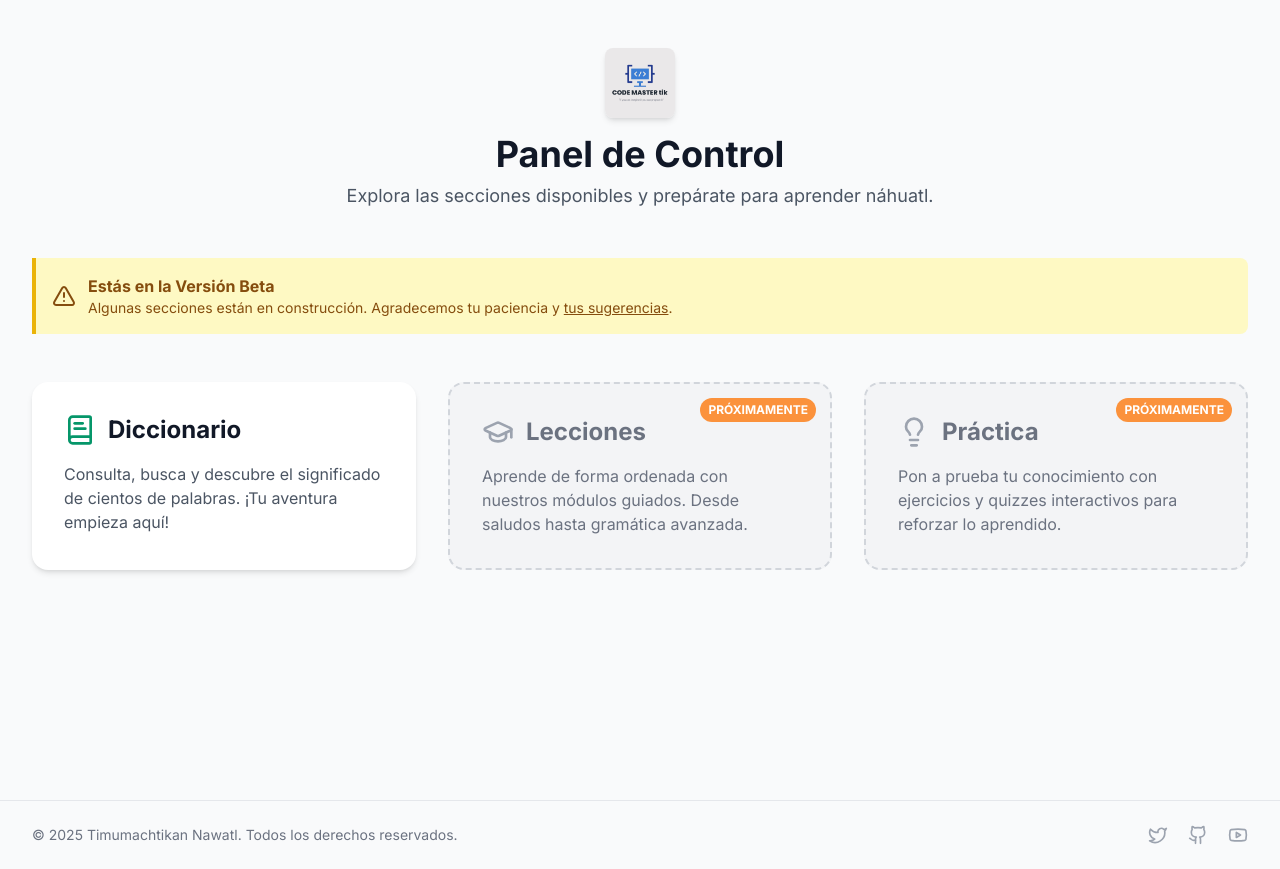
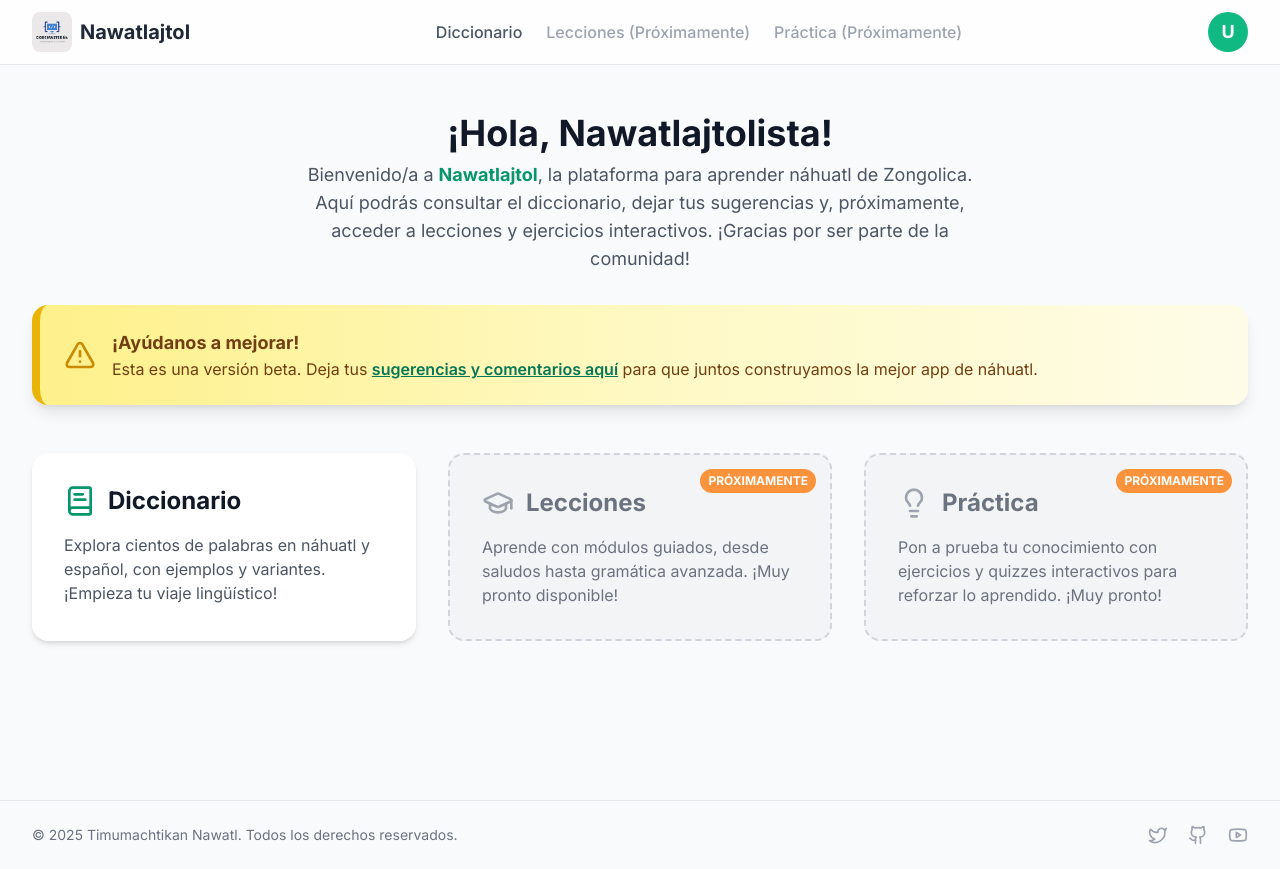
Before and after one commit to joseorteha/nahuatl-web, a Next.js app in the folder frontend/: page /dashboard in a window 1280 px wide. Built offline with nearby package versions, Linux system fonts and the light colour scheme; sample sign-in values are in the browser's storage.

Commit message:
Agregar el componente `Header` en las páginas de Dashboard, Diccionario, Login y Perfil, mejorando la consistencia visual y la navegación en la aplicación. Se actualizan los mensajes de bienvenida y se optimizan los textos descriptivos para una mejor experiencia del usuario.

```diff
--- a/frontend/src/app/dashboard/page.tsx
+++ b/frontend/src/app/dashboard/page.tsx
@@ -5,6 +5,7 @@ import { useRouter } from 'next/navigation';
 import { AlertTriangle, BookText, GraduationCap, Lightbulb } from 'lucide-react';
 import { motion } from 'framer-motion';
 import Image from 'next/image';
+import Header from '@/components/Header';
 
 interface User {
   id: string;
@@ -80,28 +81,30 @@ export default function Dashboard() {
 
   return (
     <div className="min-h-screen bg-gray-50 text-gray-800">
+      <Header />
       <main className="container mx-auto px-4 sm:px-6 lg:px-8 py-12">
         <motion.div
           initial="hidden"
           animate="visible"
           variants={containerVariants}
         >
-          {/* Header */}
-          <motion.div variants={itemVariants} className="mb-12 flex flex-col items-center">
-            <Image src="/logo.png" alt="Logo Code Master tik" width={70} height={70} className="mb-4 rounded-lg shadow-md" />
-            <h1 className="text-4xl font-bold text-gray-900">Panel de Control</h1>
-            <p className="mt-2 text-lg text-gray-600">Explora las secciones disponibles y prepárate para aprender náhuatl.</p>
+          {/* Bienvenida personalizada */}
+          <motion.div variants={itemVariants} className="mb-8 flex flex-col items-center">
+            <h1 className="text-4xl font-bold text-gray-900 mb-2">¡Hola, {user.full_name || 'Nawatlajtolista'}!</h1>
+            <p className="text-lg text-gray-600 max-w-2xl text-center">
+              Bienvenido/a a <span className="font-bold text-emerald-600">Nawatlajtol</span>, la plataforma para aprender náhuatl de Zongolica. Aquí podrás consultar el diccionario, dejar tus sugerencias y, próximamente, acceder a lecciones y ejercicios interactivos. ¡Gracias por ser parte de la comunidad!
+            </p>
           </motion.div>
 
-          {/* Beta Notice */}
+          {/* Tarjeta de sugerencias destacada */}
           <motion.div
             variants={itemVariants}
-            className="bg-yellow-100 border-l-4 border-yellow-500 text-yellow-800 p-4 rounded-r-lg mb-12 flex items-center"
+            className="bg-gradient-to-r from-yellow-200 via-yellow-100 to-yellow-50 border-l-8 border-yellow-500 text-yellow-900 p-6 rounded-2xl mb-12 flex items-center shadow-lg animate-pulse-slow"
           >
-            <AlertTriangle className="h-6 w-6 mr-3"/>
+            <AlertTriangle className="h-8 w-8 mr-4 text-yellow-600"/>
             <div>
-              <h3 className="font-bold">Estás en la Versión Beta</h3>
-              <p className="text-sm">Algunas secciones están en construcción. Agradecemos tu paciencia y <Link href="/feedback" className="underline hover:text-yellow-900">tus sugerencias</Link>.</p>
+              <h3 className="font-bold text-lg">¡Ayúdanos a mejorar!</h3>
+              <p className="text-md">Esta es una versión beta. Deja tus <Link href="/feedback" className="underline font-semibold text-emerald-700 hover:text-emerald-900">sugerencias y comentarios aquí</Link> para que juntos construyamos la mejor app de náhuatl.</p>
             </div>
           </motion.div>
 
@@ -118,7 +121,7 @@ export default function Dashboard() {
                   <h2 className="text-2xl font-bold text-gray-900">Diccionario</h2>
                 </div>
                 <p className="text-gray-600">
-                  Consulta, busca y descubre el significado de cientos de palabras. ¡Tu aventura empieza aquí!
+                  Explora cientos de palabras en náhuatl y español, con ejemplos y variantes. ¡Empieza tu viaje lingüístico!
                 </p>
               </Link>
             </motion.div>
@@ -131,7 +134,7 @@ export default function Dashboard() {
                   <h2 className="text-2xl font-bold text-gray-500">Lecciones</h2>
                 </div>
                 <p className="text-gray-500">
-                  Aprende de forma ordenada con nuestros módulos guiados. Desde saludos hasta gramática avanzada.
+                  Aprende con módulos guiados, desde saludos hasta gramática avanzada. ¡Muy pronto disponible!
                 </p>
                 <div className="absolute top-4 right-4 bg-orange-400 text-white text-xs font-bold px-2 py-1 rounded-full">
                   PRÓXIMAMENTE
@@ -147,7 +150,7 @@ export default function Dashboard() {
                   <h2 className="text-2xl font-bold text-gray-500">Práctica</h2>
                 </div>
                 <p className="text-gray-500">
-                  Pon a prueba tu conocimiento con ejercicios y quizzes interactivos para reforzar lo aprendido.
+                  Pon a prueba tu conocimiento con ejercicios y quizzes interactivos para reforzar lo aprendido. ¡Muy pronto!
                 </p>
                 <div className="absolute top-4 right-4 bg-orange-400 text-white text-xs font-bold px-2 py-1 rounded-full">
                   PRÓXIMAMENTE
--- a/frontend/src/app/diccionario/page.tsx
+++ b/frontend/src/app/diccionario/page.tsx
@@ -3,6 +3,7 @@
 import { useState, useEffect, useCallback, useMemo } from 'react';
 import debounce from 'lodash.debounce';
 import { Search, BookOpen, AlertCircle, Bot } from 'lucide-react';
+import Header from '@/components/Header';
 
 interface DictionaryEntry {
   word: string;
@@ -86,6 +87,7 @@ export default function DictionaryPage() {
 
   return (
     <div className="min-h-screen bg-gradient-to-br from-[#5DADE2]/20 via-white to-[#2ECC71]/10 py-8">
+      <Header />
       <div className="container mx-auto px-4 max-w-3xl">
         <div className="text-center mb-10">
           <h1 className="text-4xl md:text-5xl font-bold text-[#2C3E50] mb-2">Diccionario Náhuatl de Zongolica</h1>
--- a/frontend/src/app/login/page.tsx
+++ b/frontend/src/app/login/page.tsx
@@ -5,26 +5,15 @@ import Image from 'next/image';
 export default function LoginPage() {
   return (
     <div className="flex flex-col items-center justify-center min-h-screen bg-gradient-to-br from-[#5DADE2]/20 via-white to-[#2ECC71]/10 py-8">
-      <Image src="/logo.png" alt="Logo Code Master tik" width={80} height={80} className="mb-6 rounded-lg shadow-lg" />
+      <Image src="/logo.png" alt="Logo Code Master tik" width={90} height={90} className="mb-8 rounded-lg shadow-lg" />
       <div className="w-full max-w-md">
         <div className="text-center mb-8">
-          <Link href="/" passHref>
-            <Image
-              src="/logo.png" // Asegúrate de tener un logo en la carpeta /public
-              alt="Nawatlajtol Logo"
-              width={80}
-              height={80}
-              className="mx-auto mb-4 rounded-xl"
-            />
-          </Link>
           <h1 className="text-3xl font-bold text-gray-900">Accede a tu cuenta</h1>
           <p className="text-gray-600 mt-2">O crea una nueva para empezar tu aventura en el náhuatl.</p>
         </div>
-
         <div className="bg-white p-8 rounded-2xl shadow-lg border border-gray-200">
           <AuthForm />
         </div>
-
         <div className="mt-6 text-center">
           <Link href="/" className="text-sm font-medium text-emerald-600 hover:text-emerald-700 transition-colors">
             ← Volver a la página principal
--- a/frontend/src/app/profile/page.tsx
+++ b/frontend/src/app/profile/page.tsx
@@ -3,6 +3,7 @@ import { useState, useEffect } from 'react';
 import { useRouter } from 'next/navigation';
 import { User, Mail, AtSign, LogOut, LucideIcon } from 'lucide-react';
 import { motion } from 'framer-motion';
+import Header from '@/components/Header';
 
 interface UserData {
   id: string;
@@ -60,39 +61,35 @@ export default function ProfilePage() {
 
   return (
     <div className="min-h-screen bg-gray-50">
+      <Header />
       <main className="container mx-auto px-4 sm:px-6 lg:px-8 py-12">
         <motion.div
           initial={{ opacity: 0, y: 20 }}
           animate={{ opacity: 1, y: 0 }}
           transition={{ duration: 0.5 }}
         >
-          {/* Header */}
-          <div className="mb-12 text-center">
-            <h1 className="text-4xl font-bold text-gray-900">Tu Perfil</h1>
-            <p className="mt-2 text-lg text-gray-600">Aquí puedes ver y gestionar la información de tu cuenta.</p>
+          {/* Bienvenida y comunidad */}
+          <div className="mb-10 text-center">
+            <h1 className="text-4xl font-bold text-emerald-700 mb-2">¡Bienvenido/a, {user.full_name || 'Nawatlajtolista'}!</h1>
+            <p className="mt-2 text-lg text-gray-600">Eres parte de la comunidad <span className="font-bold text-emerald-600">Nawatlajtol</span>. Aquí puedes ver y gestionar la información de tu cuenta.</p>
           </div>
 
-          {/* Profile Card */}
-          <div className="max-w-2xl mx-auto bg-white rounded-2xl shadow-lg border border-gray-200 overflow-hidden">
-            <div className="p-8">
-              <div className="flex items-center space-x-5 mb-8">
-                <div className="w-20 h-20 bg-gradient-to-br from-emerald-500 to-teal-400 rounded-full flex items-center justify-center text-white text-4xl font-bold">
+          {/* Profile Card Mejorada */}
+          <div className="max-w-2xl mx-auto bg-white rounded-2xl shadow-xl border border-emerald-100 overflow-hidden">
+            <div className="p-8 flex flex-col items-center">
+              <div className="w-24 h-24 bg-gradient-to-br from-emerald-500 to-teal-400 rounded-full flex items-center justify-center text-white text-5xl font-bold mb-4 shadow-lg">
                 {user.full_name ? user.full_name[0].toUpperCase() : 'U'}
               </div>
-                <div>
-                  <h2 className="text-2xl font-bold text-gray-900">{user.full_name}</h2>
-                  <p className="text-gray-500">Miembro de la comunidad Nawatlajtol</p>
-                </div>
-              </div>
-
-              <div className="space-y-6">
+              <h2 className="text-2xl font-bold text-gray-900 mb-1">{user.full_name}</h2>
+              <p className="text-emerald-600 font-medium mb-4">Miembro activo de la comunidad</p>
+              <div className="space-y-6 w-full mt-4">
                 <InfoCard icon={User} label="Nombre Completo" value={user.full_name} />
                 <InfoCard icon={Mail} label="Correo Electrónico" value={user.email} />
                 <InfoCard icon={AtSign} label="Nombre de Usuario" value={user.username} />
               </div>
             </div>
-
-            <div className="bg-gray-50 px-8 py-6 border-t border-gray-200">
+            <div className="bg-gray-50 px-8 py-6 border-t border-emerald-100 flex flex-col items-center">
+              <p className="text-sm text-gray-500 mb-3">¿Quieres salir de tu cuenta?</p>
               <button
                 onClick={handleLogout}
                 className="w-full flex items-center justify-center gap-2 bg-red-500 hover:bg-red-600 text-white font-bold py-3 px-4 rounded-lg transition-colors shadow-sm hover:shadow-md focus:outline-none focus:ring-2 focus:ring-red-500 focus:ring-offset-2"
```
Lines whose indentation alone changed are shown as unchanged.
